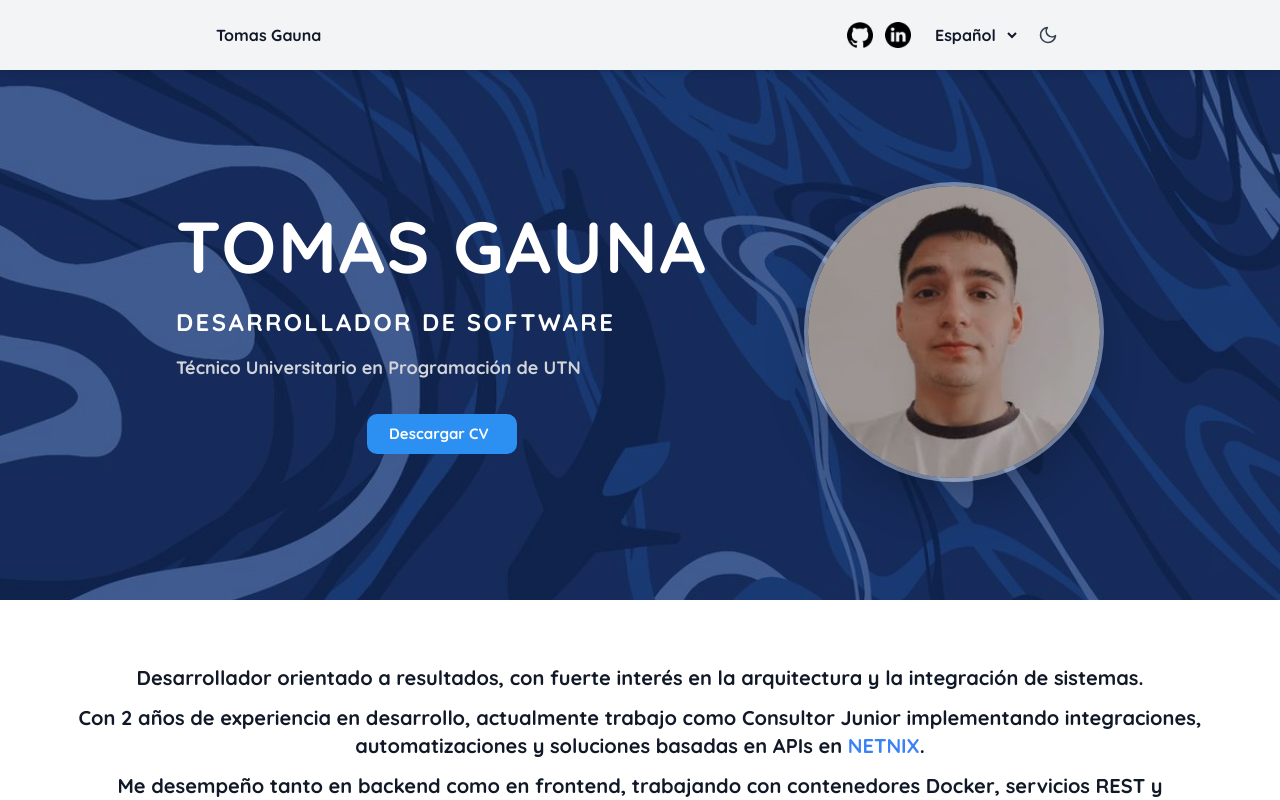
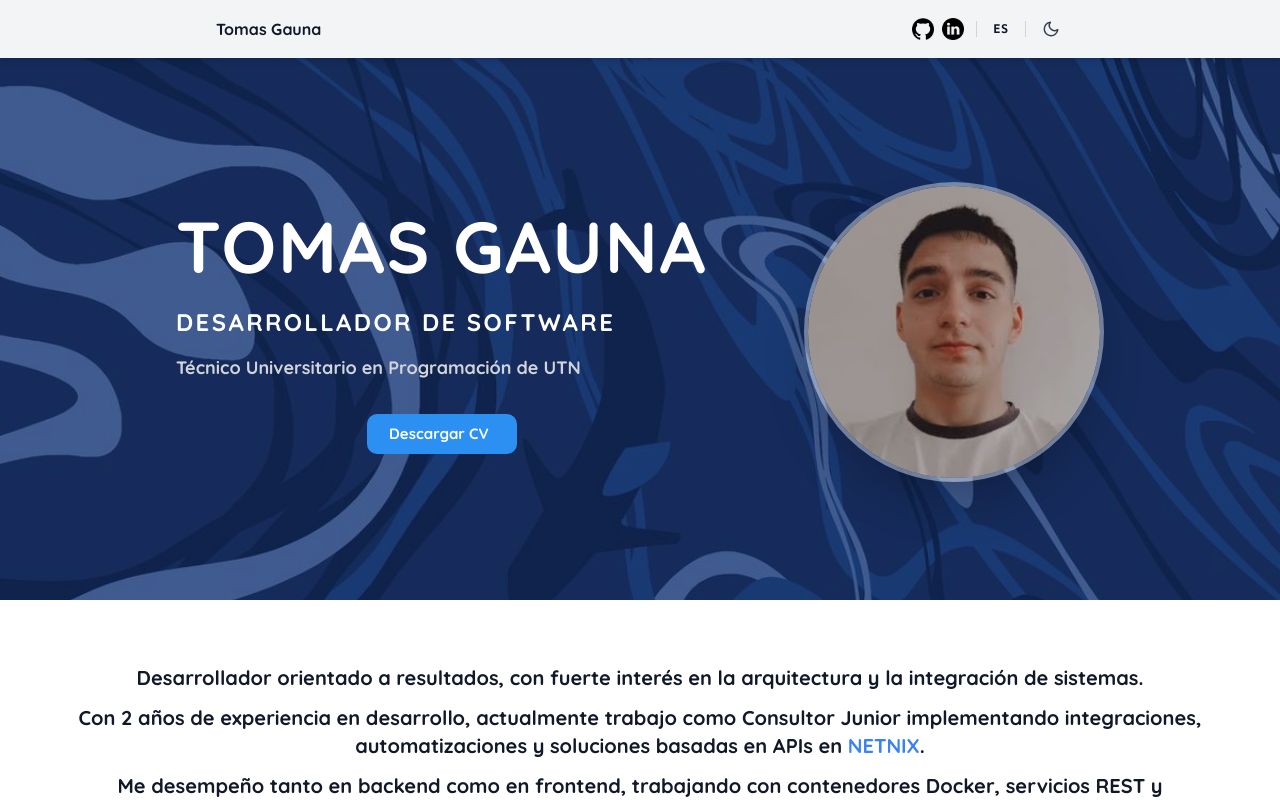
Before and after one commit to TomasGauna/TomasGauna.github.io, a Next.js app: page / in a window 1280 px wide. Shown: the top 800 px of the page. Built offline with nearby package versions, Linux system fonts and the light colour scheme.

Commit message:
feat: update Presentacion component to support dark mode; enhance Header component with click outside functionality

```diff
--- a/app/components/Header/Header.tsx
+++ b/app/components/Header/Header.tsx
@@ -1,4 +1,4 @@
-import React, { useState } from 'react';
+import React, { useEffect, useState } from 'react';
 import Image from 'next/image';
 import Link from 'next/link';
 import { toast } from 'react-toastify';
@@ -13,6 +13,14 @@ interface HeaderProps {
 export function Header({ onLanguageChange, onThemeChange, isDark }: HeaderProps) {
   const [language, setLanguage] = useState('es');
   const [isDarkState, setIsDarkState] = useState(isDark);
+  const [isOpen, setIsOpen] = useState(false);
+
+  const languages = [
+    { code: 'es', label: '', flag: '🇦🇷' },
+    { code: 'en', label: '', flag: '🇺🇸' },
+  ];
+
+  const current = languages.find(l => l.code === language)!;
 
   const handleCopyToClipboard = () => {
     const email = 'tomi.gauna08@gmail.com';
@@ -64,6 +72,16 @@ export function Header({ onLanguageChange, onThemeChange, isDark }: HeaderProps)
     document.documentElement.classList.toggle('dark', newTheme);
   }
 
+  useEffect(() => {
+    const handleClickOutside = (e: MouseEvent) => {
+      if (!(e.target as Element).closest('.relative')) {
+        setIsOpen(false);
+      }
+    };
+    document.addEventListener('mousedown', handleClickOutside);
+    return () => document.removeEventListener('mousedown', handleClickOutside);
+  }, []);
+
   return (
     <header className={`w-full shadow-md fixed top-0 left-0 z-50 transition-colors duration-300 ${isDark ? 'bg-gray-900' : 'bg-gray-100'}`}>
       <div className='max-w-4xl mx-auto py-4 px-6 flex justify-between items-center'>
@@ -72,53 +90,70 @@ export function Header({ onLanguageChange, onThemeChange, isDark }: HeaderProps)
           Tomas Gauna
         </span>
 
-        <div className='flex gap-2 sm:gap-3 items-center'>
+        <div className='flex gap-3 items-center'>
+
+          {/* Links sociales */}
+          <div className='flex gap-2 items-center'>
             <Link href='https://github.com/TomasGauna/' target="_blank">
               <Image
-              alt='Icono de Github'
+                alt='Github'
                 src='/iconos/github.png'
-              width={26}
-              height={26}
-              className='cursor-pointer hover:scale-110 transition-transform duration-300'
+                width={22}
+                height={22}
+                className={`cursor-pointer hover:scale-110 transition-transform duration-300 ${isDark ? 'invert' : ''}`}
               />
             </Link>
             <Link href='https://www.linkedin.com/in/tomas-agustin-gauna-373290292/' target="_blank">
               <Image
-              alt='Icono de LinkedIn'
+                alt='LinkedIn'
                 src='/iconos/linkedin.png'
-              width={26}
-              height={26}
-              className='cursor-pointer hover:scale-110 transition-transform duration-300'
+                width={22}
+                height={22}
+                className={`cursor-pointer hover:scale-110 transition-transform duration-300 ${isDark ? 'invert' : ''}`}
               />
             </Link>
+          </div>
 
-          <select
-            value={language}
-            onChange={handleLanguageChange}
-            className={`p-1 sm:p-2 bg-transparent text-sm sm:text-base cursor-pointer ${isDark ? 'text-white' : 'text-gray-900'}`}
+          {/* Divisor */}
+          <div className={`w-px h-4 ${isDark ? 'bg-gray-600' : 'bg-gray-300'}`} />
+
+          <div className='flex gap-1 items-center'>
+            <button
+              onClick={() => {
+                const next = language === 'es' ? 'en' : 'es';
+                setLanguage(next);
+                onLanguageChange(next);
+              }}
+              className={`text-xs font-mono font-semibold tracking-wider transition-colors duration-200 w-6 text-center ${isDark ? 'text-white hover:text-blue-400' : 'text-gray-900 hover:text-blue-500'}`}
+              title={language === 'es' ? 'Switch to English' : 'Cambiar a Español'}
             >
-            <option value='es'>Español</option>
-            <option value='en'>English</option>
-          </select>
+              {language === 'es' ? 'ES' : 'EN'}
+            </button>
+          </div>
 
+          {/* Divisor */}
+          <div className={`w-px h-4 ${isDark ? 'bg-gray-600' : 'bg-gray-300'}`} />
+
+          {/* Tema */}
           <button
             onClick={handleThemeChange}
-            className={`p-1.5 rounded-full transition-colors duration-300 ${isDark ? 'hover:bg-gray-700' : 'hover:bg-gray-200'}`}
+            className={`p-1 rounded-full transition-colors duration-300 ${isDark ? 'hover:bg-gray-700' : 'hover:bg-gray-200'}`}
           >
             {isDark ? (
-              <svg xmlns="http://www.w3.org/2000/svg" width="20" height="20" viewBox="0 0 24 24" fill="none" stroke="currentColor" strokeWidth="2" strokeLinecap="round" strokeLinejoin="round" className="text-yellow-400">
-                <circle cx="12" cy="12" r="5"/>
-                <line x1="12" y1="1" x2="12" y2="3"/><line x1="12" y1="21" x2="12" y2="23"/>
-                <line x1="4.22" y1="4.22" x2="5.64" y2="5.64"/><line x1="18.36" y1="18.36" x2="19.78" y2="19.78"/>
-                <line x1="1" y1="12" x2="3" y2="12"/><line x1="21" y1="12" x2="23" y2="12"/>
-                <line x1="4.22" y1="19.78" x2="5.64" y2="18.36"/><line x1="18.36" y1="5.64" x2="19.78" y2="4.22"/>
+              <svg xmlns="http://www.w3.org/2000/svg" width="18" height="18" viewBox="0 0 24 24" fill="none" stroke="currentColor" strokeWidth="2" strokeLinecap="round" strokeLinejoin="round" className="text-yellow-400">
+                <circle cx="12" cy="12" r="5" />
+                <line x1="12" y1="1" x2="12" y2="3" /><line x1="12" y1="21" x2="12" y2="23" />
+                <line x1="4.22" y1="4.22" x2="5.64" y2="5.64" /><line x1="18.36" y1="18.36" x2="19.78" y2="19.78" />
+                <line x1="1" y1="12" x2="3" y2="12" /><line x1="21" y1="12" x2="23" y2="12" />
+                <line x1="4.22" y1="19.78" x2="5.64" y2="18.36" /><line x1="18.36" y1="5.64" x2="19.78" y2="4.22" />
               </svg>
             ) : (
-              <svg xmlns="http://www.w3.org/2000/svg" width="20" height="20" viewBox="0 0 24 24" fill="none" stroke="currentColor" strokeWidth="2" strokeLinecap="round" strokeLinejoin="round" className="text-gray-700">
-                <path d="M21 12.79A9 9 0 1 1 11.21 3 7 7 0 0 0 21 12.79z"/>
+              <svg xmlns="http://www.w3.org/2000/svg" width="18" height="18" viewBox="0 0 24 24" fill="none" stroke="currentColor" strokeWidth="2" strokeLinecap="round" strokeLinejoin="round" className="text-gray-700">
+                <path d="M21 12.79A9 9 0 1 1 11.21 3 7 7 0 0 0 21 12.79z" />
               </svg>
             )}
           </button>
+
         </div>
       </div>
     </header>
--- a/app/components/Presentacion/Presentacion.tsx
+++ b/app/components/Presentacion/Presentacion.tsx
@@ -13,9 +13,10 @@ interface PresentacionProps {
         descripcion2: string;
         descripcion3: string;
     };
+    isDark: boolean;
 }
 
-const Presentacion: React.FC<PresentacionProps> = ({ translations }) => {
+const Presentacion: React.FC<PresentacionProps> = ({ translations, isDark }) => {
   return (
     <div>
 
@@ -31,8 +32,8 @@ const Presentacion: React.FC<PresentacionProps> = ({ translations }) => {
           priority
         />
 
-        {/* Overlay */}
-        <div className="absolute inset-0 bg-blue-950/40" />
+        {/* Overlay - solo en light mode */}
+        <div className={`absolute inset-0 transition-colors duration-300 ${isDark ? 'bg-transparent' : 'bg-blue-950/40'}`} />
 
         {/* Contenido */}
         <div className="relative z-10 flex justify-center items-center gap-10 lg:gap-24 lg:flex-row flex-col w-full max-w-5xl mx-auto px-8 lg:px-12 py-16 lg:py-24">
--- a/app/page.tsx
+++ b/app/page.tsx
@@ -34,7 +34,7 @@ return (
       <Header onLanguageChange={handleLanguageChange} onThemeChange={handleThemeChange} isDark={isDark} />
 
       <Reveal width="100%">
-        <Presentacion translations={translations.presentacion} />
+        <Presentacion translations={translations.presentacion} isDark={isDark} />
       </Reveal>
 
       <div className='max-w-4xl mx-auto px-6'>
```
Lines whose indentation alone changed are shown as unchanged.
